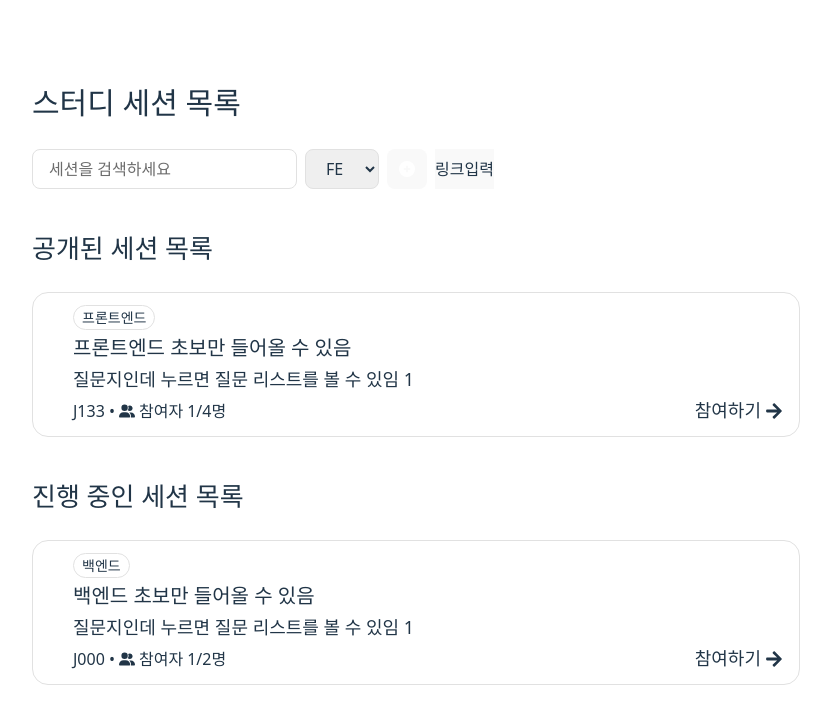
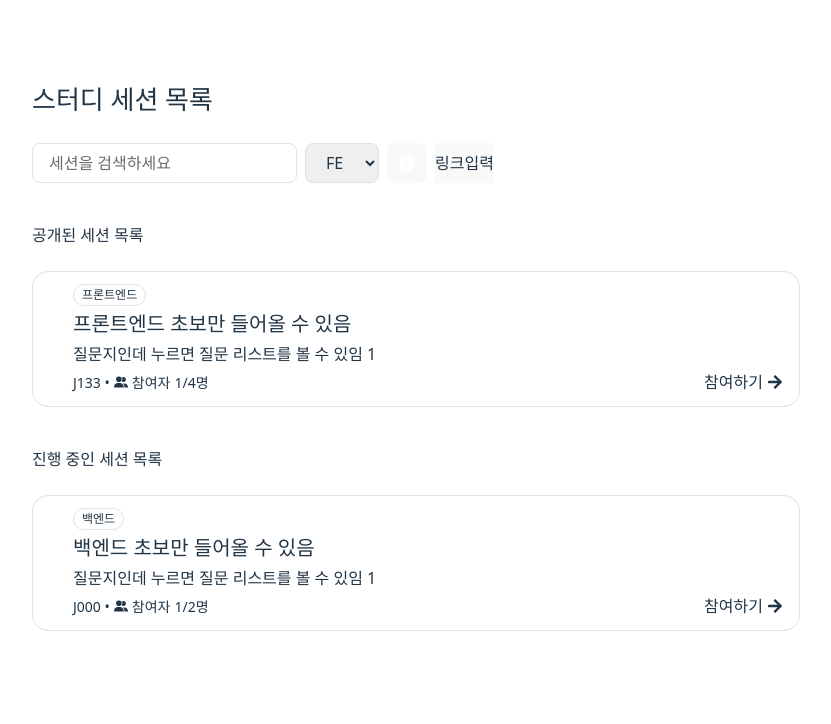
Before and after one commit to yiseungyun/Preview.refactor, a React (Vite) app in the folder frontend/: page /sessions in a window 1280 px wide. Shown: the top 724 px of the page, without its empty margins (48-879 px from the left). Built offline with nearby package versions, Linux system fonts and the light colour scheme.

Commit message:
style: borderRadius, boxShadow 값 설정 및 폰트 단위 px에서 rem으로 수정

```diff
--- a/frontend/tailwind.config.js
+++ b/frontend/tailwind.config.js
@@ -34,27 +34,34 @@ export default {
           3: '#2572E6'
         }
       },
+      borderRadius: {
+        's': '0.25rem',
+        'm': '0.5rem',
+        'xl': '1rem'
+      },
+      boxShadow: {
+        '8': '0 0 0.2rem 0.125rem rgba(182, 182, 182, 0.08)'
+      },
       fontSize: {
         // Bold(700) sizes
-        'bold-l': ['30px', { lineHeight: 'auto', fontWeight: '700' }],
-        'bold-m': ['26px', { lineHeight: 'auto', fontWeight: '700' }],
-        'bold-r': ['20px', { lineHeight: 'auto', fontWeight: '700' }],
+        'bold-l': ['1.625rem', { lineHeight: 'auto', fontWeight: '700' }],
+        'bold-m': ['1.5rem', { lineHeight: 'auto', fontWeight: '700' }],
+        'bold-r': ['1.25rem', { lineHeight: 'auto', fontWeight: '700' }],
 
         // SemiBold(600) sizes
-        'semibold-xl': ['26px', { lineHeight: 'auto', fontWeight: '600' }],
-        'semibold-l': ['24px', { lineHeight: 'auto', fontWeight: '600' }],
-        'semibold-m': ['22px', { lineHeight: 'auto', fontWeight: '600' }],
-        'semibold-r': ['20px', { lineHeight: 'auto', fontWeight: '600' }],
-        'semibold-s': ['18px', { lineHeight: 'auto', fontWeight: '600' }],
+        'semibold-l': ['1.375rem', { lineHeight: 'auto', fontWeight: '600' }],
+        'semibold-m': ['1.25rem', { lineHeight: 'auto', fontWeight: '600' }],
+        'semibold-r': ['1.125rem', { lineHeight: 'auto', fontWeight: '600' }],
+        'semibold-s': ['1rem', { lineHeight: 'auto', fontWeight: '600' }],
 
         // Medium(500) sizes
-        'medium-xl': ['24px', { lineHeight: 'auto', fontWeight: '500' }],
-        'medium-l': ['22px', { lineHeight: 'auto', fontWeight: '500' }],
-        'medium-m': ['20px', { lineHeight: 'auto', fontWeight: '500' }],
-        'medium-r': ['18px', { lineHeight: 'auto', fontWeight: '500' }],
-        'medium-s': ['16px', { lineHeight: 'auto', fontWeight: '500' }],
-        'medium-xs': ['14px', { lineHeight: 'auto', fontWeight: '500' }],
-        'medium-xxs': ['12px', { lineHeight: 'auto', fontWeight: '500' }],
+        'medium-xl': ['1.375rem', { lineHeight: 'auto', fontWeight: '500' }],
+        'medium-l': ['1.25rem', { lineHeight: 'auto', fontWeight: '500' }],
+        'medium-m': ['1.125rem', { lineHeight: 'auto', fontWeight: '500' }],
+        'medium-r': ['1rem', { lineHeight: 'auto', fontWeight: '500' }],
+        'medium-s': ['0.875rem', { lineHeight: 'auto', fontWeight: '500' }],
+        'medium-xs': ['0.75rem', { lineHeight: 'auto', fontWeight: '500' }],
+        'medium-xxs': ['0.625rem', { lineHeight: 'auto', fontWeight: '500' }],
       },
       fontFamily: {
         pretendard: ['Pretendard', 'sans-serif'],
```
